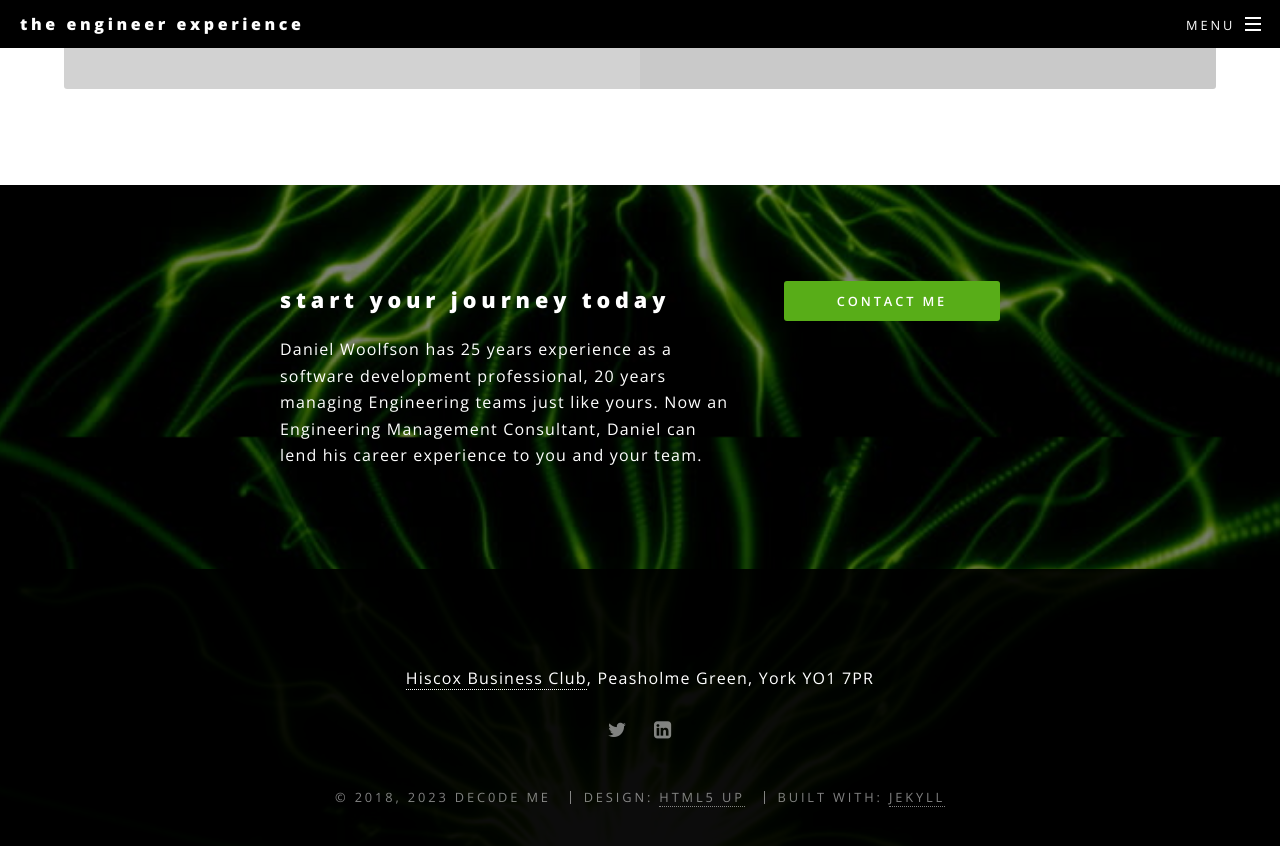
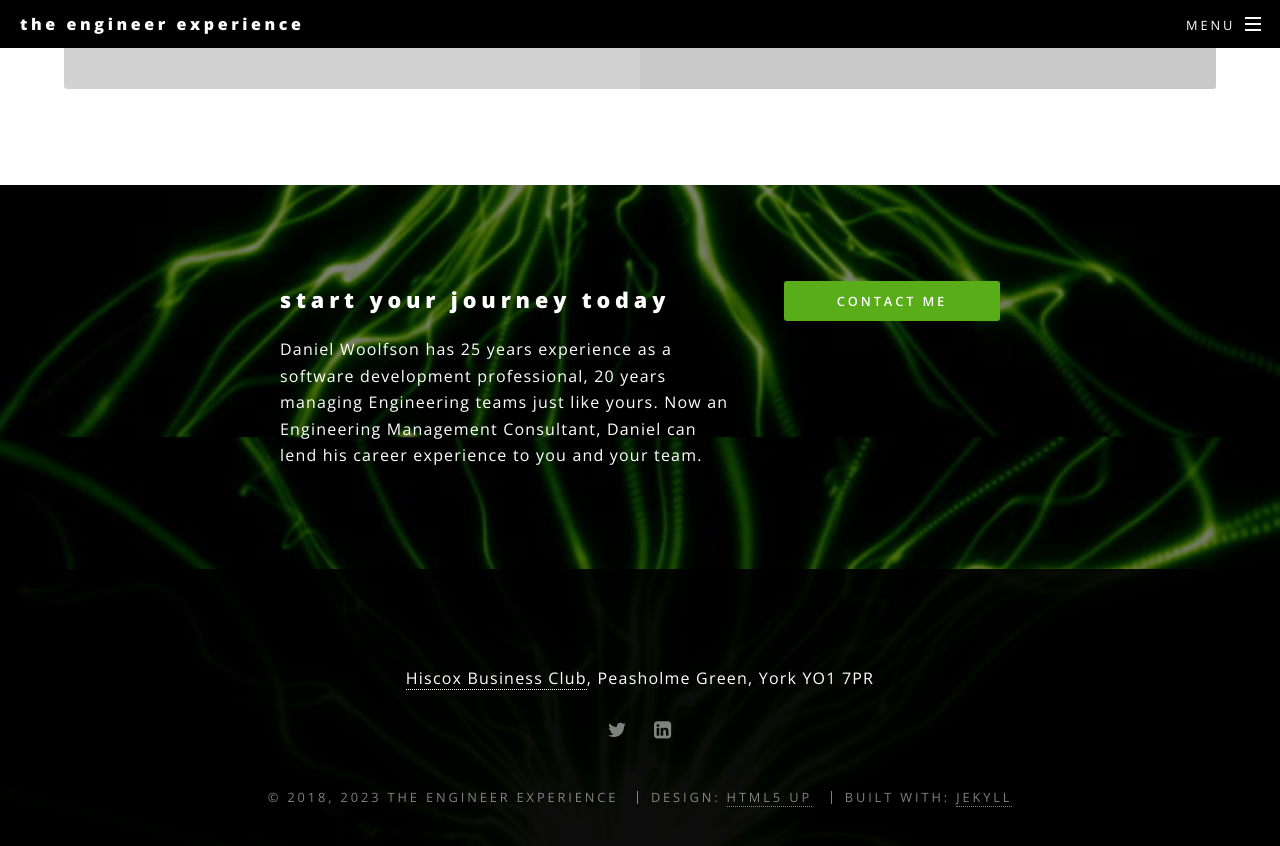
Before and after one commit to daniel-woolfson/dec0de-me, a Jekyll site: the page built from index.html, in a window 1280 px wide and 900 px high, scrolled down 3163 px. Shown: the top 846 px of the window. Built offline with Jekyll 4.4.1, drawn with Linux system fonts in a browser that asks for light colours.

Commit message:
Update _config.yml

```diff
--- a/_config.yml
+++ b/_config.yml
@@ -4,9 +4,9 @@
 # Site settings
 title: The Engineer Experience
 description: Engineering Management Consultancy
-owner: Dec0de Me # or company name
+owner: The Engineer Experience # or company name
 first_published: 2018 # if migrating another site, the year of your first publish
-email: hello@dec0de-me.co.uk
+email: enable@the-engineer-experience.com
 baseurl: "" # the subpath of your site, e.g. /blog
 url: "https://www.the-engineer-experience.com" # the base hostname & protocol for your site
 plugins:
```
